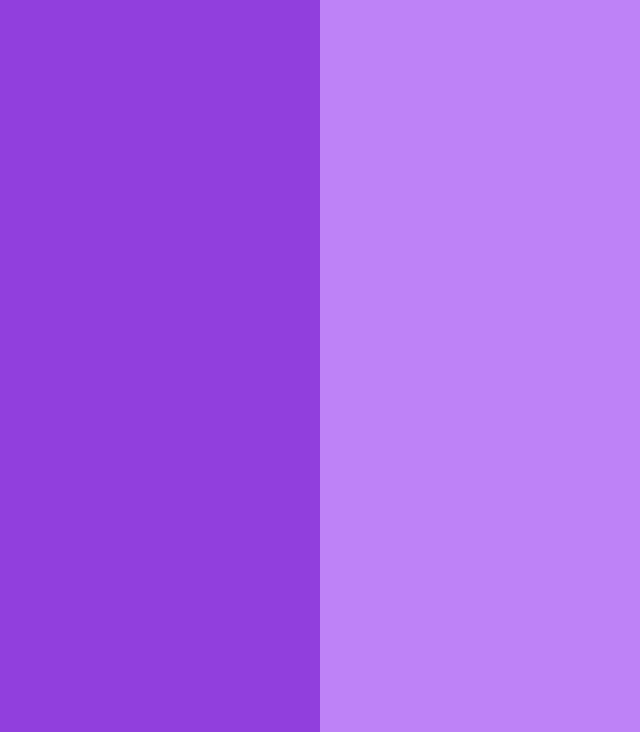
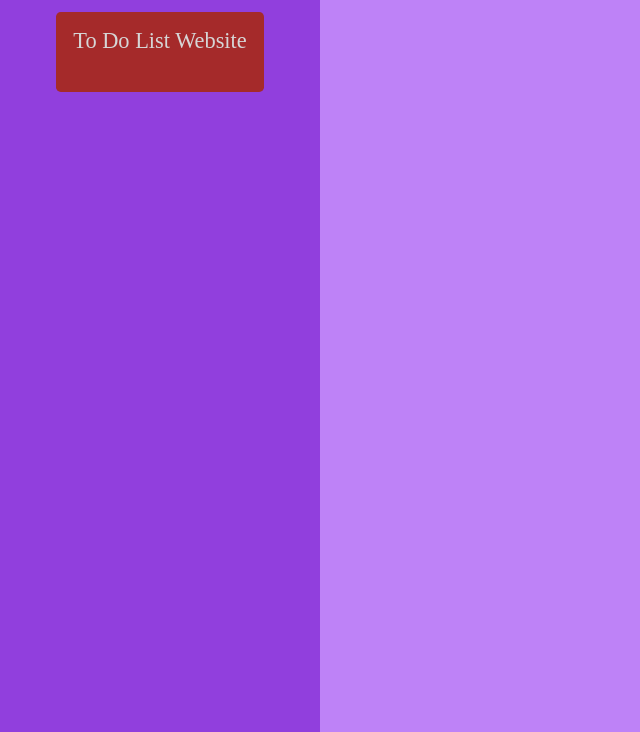
Before and after one commit to thomasfahy/to-do-list2, a website built with webpack: page src/template.html in a window 1280 px wide. Shown: the part 68-800 px from the top of the page, without its empty margins (0-640 px from the left). Built offline with nearby package versions, Linux system fonts and the light colour scheme.

Commit message:
feat: add containers for project + example

```diff
--- a/src/styles.css
+++ b/src/styles.css
@@ -9,10 +9,11 @@
     height: 100vh;
 }
 
-#project-container{
+#project-sidebar-container{
     background-color: rgb(145, 63, 221);
     display: grid;
     grid-template-columns: 1fr;
+    grid-template-rows: 5rem;
     justify-items: center;
 }
 
@@ -25,6 +26,25 @@
     border-bottom: 1px solid rgb(214, 214, 214);
 }
 
+#project-container{
+    /* woah nelly*/
+}
+
+.project{
+    background-color: brown;
+    width: 13rem;
+    height: 5rem;
+    border-radius: 0.3rem;
+    display: grid;
+    justify-items: center;
+}
+
+.project-title{
+    margin-top: 1rem;
+    color: rgb(214, 214, 214);
+    font-size: 1.4rem;
+}
+
 #task-container{
     background-color: rgb(190, 130, 247);
 }
--- a/src/template.html
+++ b/src/template.html
@@ -7,8 +7,13 @@
 </head>
 <body>
     <div id="page-container">
-        <div id="project-container">
+        <div id="project-sidebar-container">
             <div id="project-container-title">Your Projects</div>
+            <div id="projects-container">
+                <div class="project">
+                    <div class="project-title">To Do List Website</div>
+                </div>
+            </div>
         </div>
         <div id="task-container">
 
```
Also changed, not shown: assets/delete-empty.svg (added), assets/delete.svg (added).
